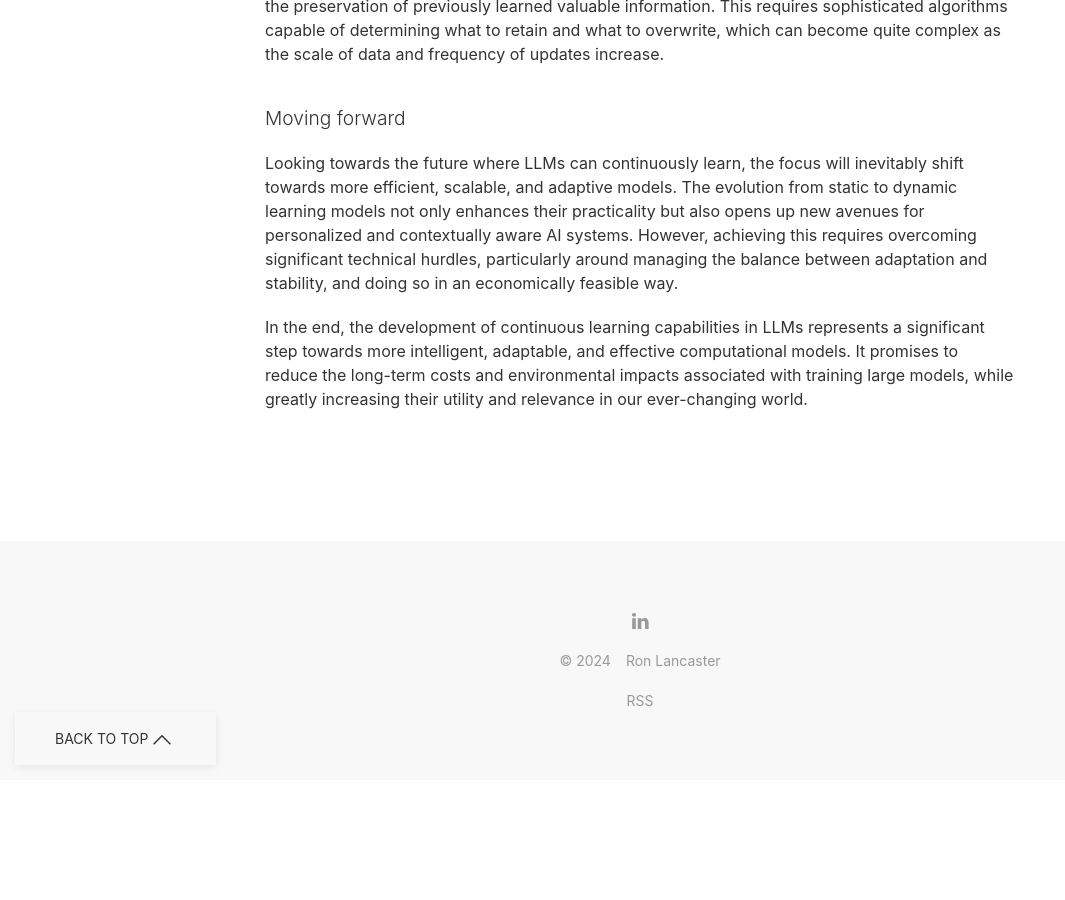
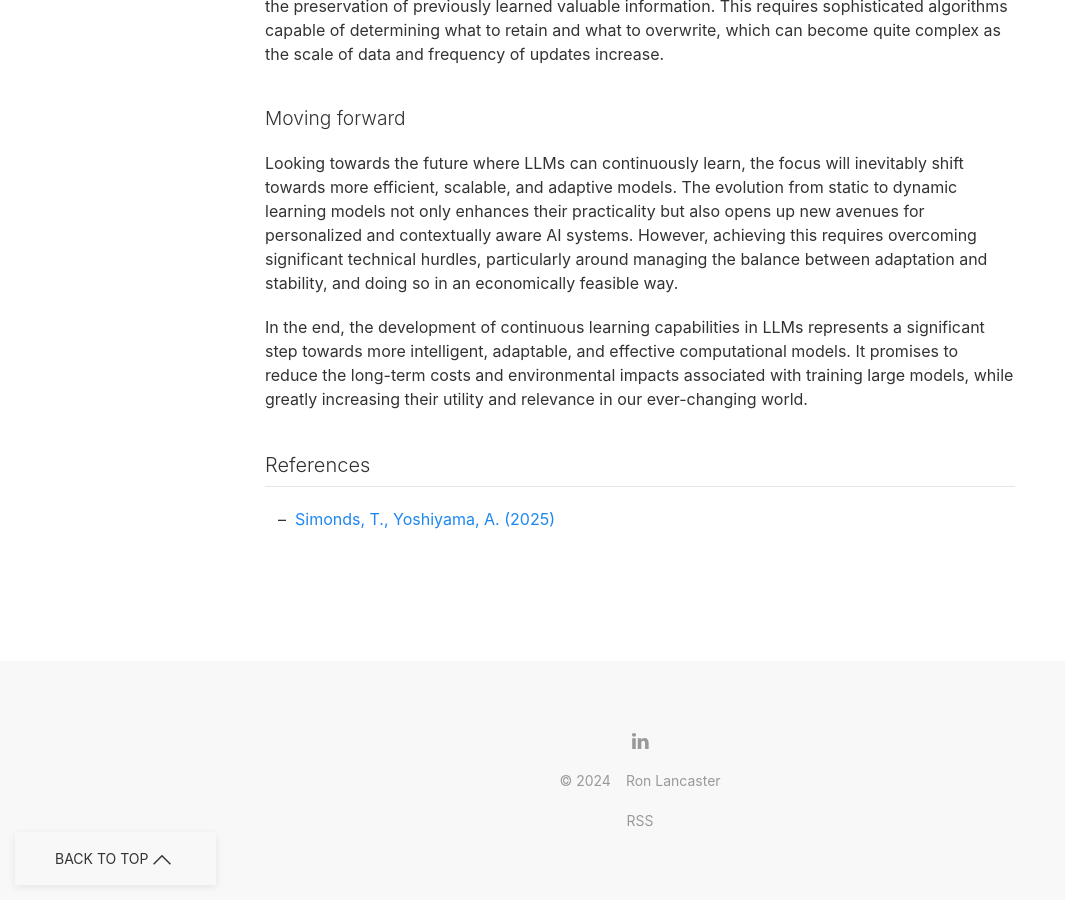
Before and after one commit to nyvyn/nyvyn.github.io, a Jekyll site: the page built from _notes/ai-that-can-learn.markdown, in a window 1280 px wide and 900 px high, scrolled down 1893 px. Shown: the whole window, without its empty margins (0-1065 px from the left). Built offline with Jekyll 4.4.1, drawn with Linux system fonts in a browser that asks for light colours; nearby versions of some CDN libraries; before the commit the page ends 2673 px from its top, so only the background shows below that.

Commit message:
feat: Add reference for LADDER paper in metadata section

```diff
--- a/_notes/ai-that-can-learn.markdown
+++ b/_notes/ai-that-can-learn.markdown
@@ -1,4 +1,7 @@
 ---
+references:
+  - >-
+    [Simonds, T., Yoshiyama, A. (2025)](https://arxiv.org/abs/2503.00735)
 layout: note
 title: AI that can learn
 description: A review of ways to move beyond frozen LLMs
```
